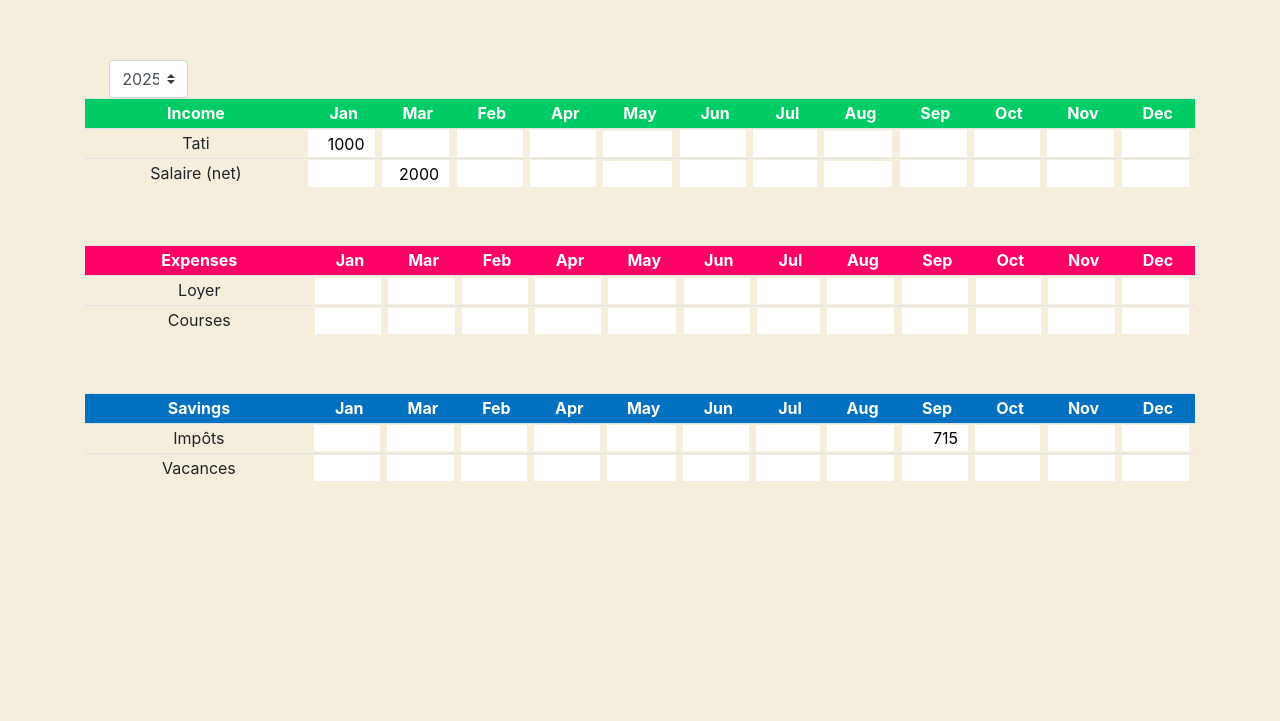
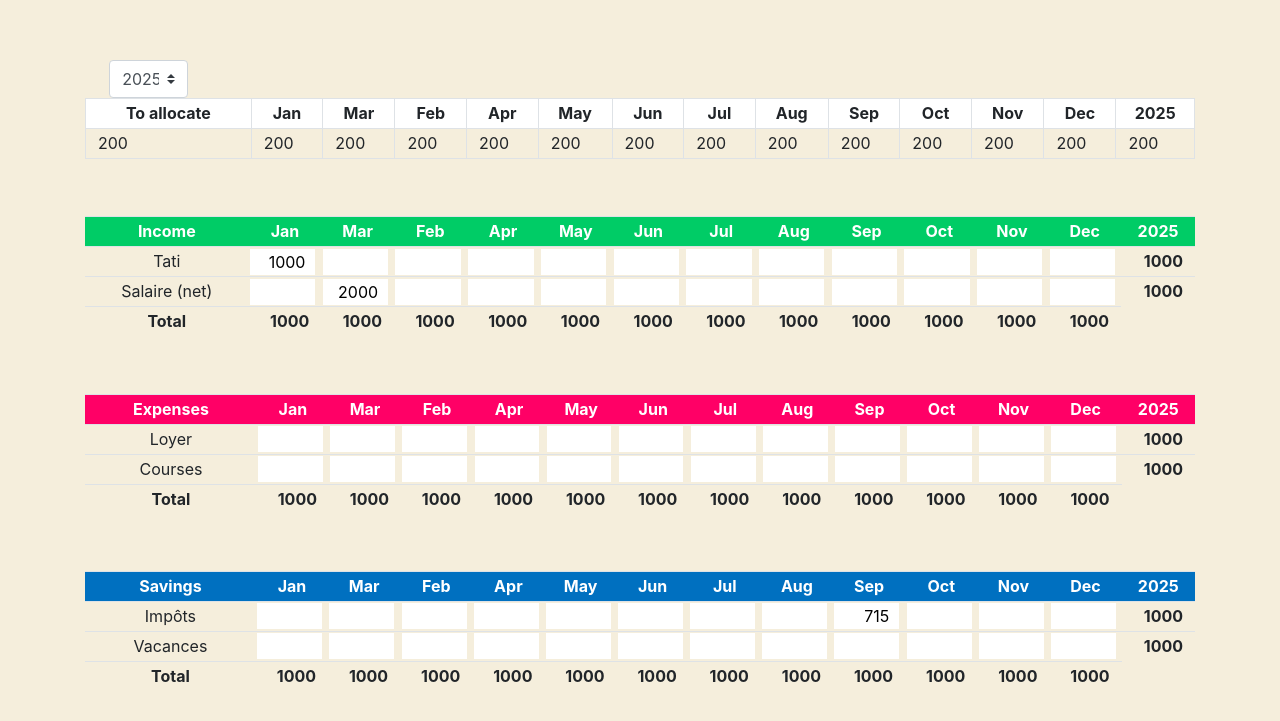
Before and after one commit to adrienwtzg/adrien-witzig.ch, a PHP site: page /index.php?page=budget in a window 1280 px wide. Shown: the part 52-773 px from the top of the page. Run offline with PHP 8.4, Linux system fonts and the light colour scheme; data comes from the database, SQL or seed files in the repository.

Commit message:
budget totals

```diff
--- a/views/budget.php
+++ b/views/budget.php
@@ -1,14 +1,4 @@
-<?php
-if (isset($_SESSION["log"])) {
-  header('Location: index.php?page=projets');
-}
-//Message d'erreur de connexion
-if (isset($_SESSION['loginError']))
-{
-    echo $_SESSION['loginError'];
-    unset($_SESSION['loginError']);
-}
-?>
+
 <style>
   tr {
     line-height: 5px;
@@ -45,6 +35,41 @@ if (isset($_SESSION['loginError']))
     </div>
 
     <div class="container">
+      <table style="margin-bottom: 3%; border: 1px solid black;" id="tableAllocated" class="table table-hover table-bordered">
+          <tr style="background-color: white;">
+              <th style="text-align: center; width: 300px;">To allocate</th>
+              <th style="text-align: center; width: 100px;">Jan</th>
+              <th style="text-align: center; width: 100px;">Mar</th>
+              <th style="text-align: center; width: 100px;">Feb</th>
+              <th style="text-align: center; width: 100px;">Apr</th>
+              <th style="text-align: center; width: 100px;">May</th>
+              <th style="text-align: center; width: 100px;">Jun</th>
+              <th style="text-align: center; width: 100px;">Jul</th>
+              <th style="text-align: center; width: 100px;">Aug</th>
+              <th style="text-align: center; width: 100px;">Sep</th>
+              <th style="text-align: center; width: 100px;">Oct</th>
+              <th style="text-align: center; width: 100px;">Nov</th>
+              <th style="text-align: center; width: 100px;">Dec</th>
+              <th style="text-align: center; width: 100px;">2025</th>
+            </tr>
+            <tr>
+              <td>200</td>
+              <td>200</td>
+              <td>200</td>
+              <td>200</td>
+              <td>200</td>
+              <td>200</td>
+              <td>200</td>
+              <td>200</td>
+              <td>200</td>
+              <td>200</td>
+              <td>200</td>
+              <td>200</td>
+              <td>200</td>
+              <td>200</td>
+            </tr>
+      </table>
+      <br>
       <table style="margin-bottom: 3%;" id="tableIncome" class="table table-hover table-responsive">
 
       </table>
@@ -76,6 +101,7 @@ if (isset($_SESSION['loginError']))
               "<th style=\"color: white; text-align: center; width: 100px;\">Oct</th>"+
               "<th style=\"color: white; text-align: center; width: 100px;\">Nov</th>"+
               "<th style=\"color: white; text-align: center; width: 100px;\">Dec</th>"+
+              "<th style=\"color: white; text-align: center; width: 100px;\">"+$('#year').val()+"</th>"+
             "</tr>";
       }
 
@@ -127,6 +153,7 @@ if (isset($_SESSION['loginError']))
                     "<td class=\"text-center\"><input id=\""+item[0]+"i10\" onchange=\"changeBudget($('#year').val(), 10, "+item[0]+", '"+item[0]+"i10', "+item[0]+")\" type=\"text\" style=\"text-align: right;\" value=\""+item[12]+"\"></td>"+
                     "<td class=\"text-center\"><input id=\""+item[0]+"i11\" onchange=\"changeBudget($('#year').val(), 11, "+item[0]+", '"+item[0]+"i11', "+item[0]+")\" type=\"text\" style=\"text-align: right;\" value=\""+item[13]+"\"></td>"+
                     "<td class=\"text-center\"><input id=\""+item[0]+"i12\" onchange=\"changeBudget($('#year').val(), 12, "+item[0]+", '"+item[0]+"i12', "+item[0]+")\" type=\"text\" style=\"text-align: right;\" value=\""+item[14]+"\"></td>"+
+                    "<td class=\"text-center\"><b style=\"float: right;\">1000</b></td>"+
                   "</tr>"
                 );
               }
@@ -146,6 +173,7 @@ if (isset($_SESSION['loginError']))
                     "<td class=\"text-center\"><input id=\""+item[0]+"e10\" onchange=\"changeBudget($('#year').val(), 10, "+item[0]+", '"+item[0]+"e10', "+item[0]+")\" type=\"text\" style=\"text-align: right;\" value=\""+item[12]+"\"></td>"+
                     "<td class=\"text-center\"><input id=\""+item[0]+"e11\" onchange=\"changeBudget($('#year').val(), 11, "+item[0]+", '"+item[0]+"e11', "+item[0]+")\" type=\"text\" style=\"text-align: right;\" value=\""+item[13]+"\"></td>"+
                     "<td class=\"text-center\"><input id=\""+item[0]+"e12\" onchange=\"changeBudget($('#year').val(), 12, "+item[0]+", '"+item[0]+"e12', "+item[0]+")\" type=\"text\" style=\"text-align: right;\" value=\""+item[14]+"\"></td>"+
+                    "<td class=\"text-center\"><b style=\"float: right;\">1000</b></td>"+
                   "</tr>"
                 );
               }
@@ -165,12 +193,61 @@ if (isset($_SESSION['loginError']))
                     "<td class=\"text-center\"><input id=\""+item[0]+"s10\" onchange=\"changeBudget($('#year').val(), 10, "+item[0]+", '"+item[0]+"s10', "+item[0]+")\" type=\"text\" style=\"text-align: right;\" value=\""+item[12]+"\"></td>"+
                     "<td class=\"text-center\"><input id=\""+item[0]+"s11\" onchange=\"changeBudget($('#year').val(), 11, "+item[0]+", '"+item[0]+"s11', "+item[0]+")\" type=\"text\" style=\"text-align: right;\" value=\""+item[13]+"\"></td>"+
                     "<td class=\"text-center\"><input id=\""+item[0]+"s12\" onchange=\"changeBudget($('#year').val(), 12, "+item[0]+", '"+item[0]+"s12', "+item[0]+")\" type=\"text\" style=\"text-align: right;\" value=\""+item[14]+"\"></td>"+
+                    "<td class=\"text-center\"><b style=\"float: right;\">1000</b></td>"+
                   "</tr>"
                 );
               }
 
           });
         }
+        $('#tableIncome').append(""+
+        "<tr>"+
+          "<td class=\"text-center\"><b >Total</b></td>"+
+          "<td class=\"text-center\"><b style=\"float: right;\">1000</b></td>"+
+          "<td class=\"text-center\"><b style=\"float: right;\">1000</b></td>"+
+          "<td class=\"text-center\"><b style=\"float: right;\">1000</b></td>"+
+          "<td class=\"text-center\"><b style=\"float: right;\">1000</b></td>"+
+          "<td class=\"text-center\"><b style=\"float: right;\">1000</b></td>"+
+          "<td class=\"text-center\"><b style=\"float: right;\">1000</b></td>"+
+          "<td class=\"text-center\"><b style=\"float: right;\">1000</b></td>"+
+          "<td class=\"text-center\"><b style=\"float: right;\">1000</b></td>"+
+          "<td class=\"text-center\"><b style=\"float: right;\">1000</b></td>"+
+          "<td class=\"text-center\"><b style=\"float: right;\">1000</b></td>"+
+          "<td class=\"text-center\"><b style=\"float: right;\">1000</b></td>"+
+          "<td class=\"text-center\"><b style=\"float: right;\">1000</b></td>"+
+        "</tr>");
+        $('#tableSavings').append(""+
+        "<tr>"+
+          "<td class=\"text-center\"><b >Total</b></td>"+
+          "<td class=\"text-center\"><b style=\"float: right;\">1000</b></td>"+
+          "<td class=\"text-center\"><b style=\"float: right;\">1000</b></td>"+
+          "<td class=\"text-center\"><b style=\"float: right;\">1000</b></td>"+
+          "<td class=\"text-center\"><b style=\"float: right;\">1000</b></td>"+
+          "<td class=\"text-center\"><b style=\"float: right;\">1000</b></td>"+
+          "<td class=\"text-center\"><b style=\"float: right;\">1000</b></td>"+
+          "<td class=\"text-center\"><b style=\"float: right;\">1000</b></td>"+
+          "<td class=\"text-center\"><b style=\"float: right;\">1000</b></td>"+
+          "<td class=\"text-center\"><b style=\"float: right;\">1000</b></td>"+
+          "<td class=\"text-center\"><b style=\"float: right;\">1000</b></td>"+
+          "<td class=\"text-center\"><b style=\"float: right;\">1000</b></td>"+
+          "<td class=\"text-center\"><b style=\"float: right;\">1000</b></td>"+
+        "</tr>");
+        $('#tableExpenses').append(""+
+        "<tr>"+
+          "<td class=\"text-center\"><b >Total</b></td>"+
+          "<td class=\"text-center\"><b style=\"float: right;\">1000</b></td>"+
+          "<td class=\"text-center\"><b style=\"float: right;\">1000</b></td>"+
+          "<td class=\"text-center\"><b style=\"float: right;\">1000</b></td>"+
+          "<td class=\"text-center\"><b style=\"float: right;\">1000</b></td>"+
+          "<td class=\"text-center\"><b style=\"float: right;\">1000</b></td>"+
+          "<td class=\"text-center\"><b style=\"float: right;\">1000</b></td>"+
+          "<td class=\"text-center\"><b style=\"float: right;\">1000</b></td>"+
+          "<td class=\"text-center\"><b style=\"float: right;\">1000</b></td>"+
+          "<td class=\"text-center\"><b style=\"float: right;\">1000</b></td>"+
+          "<td class=\"text-center\"><b style=\"float: right;\">1000</b></td>"+
+          "<td class=\"text-center\"><b style=\"float: right;\">1000</b></td>"+
+          "<td class=\"text-center\"><b style=\"float: right;\">1000</b></td>"+
+        "</tr>");
           },
           type: 'GET'
         });
```
